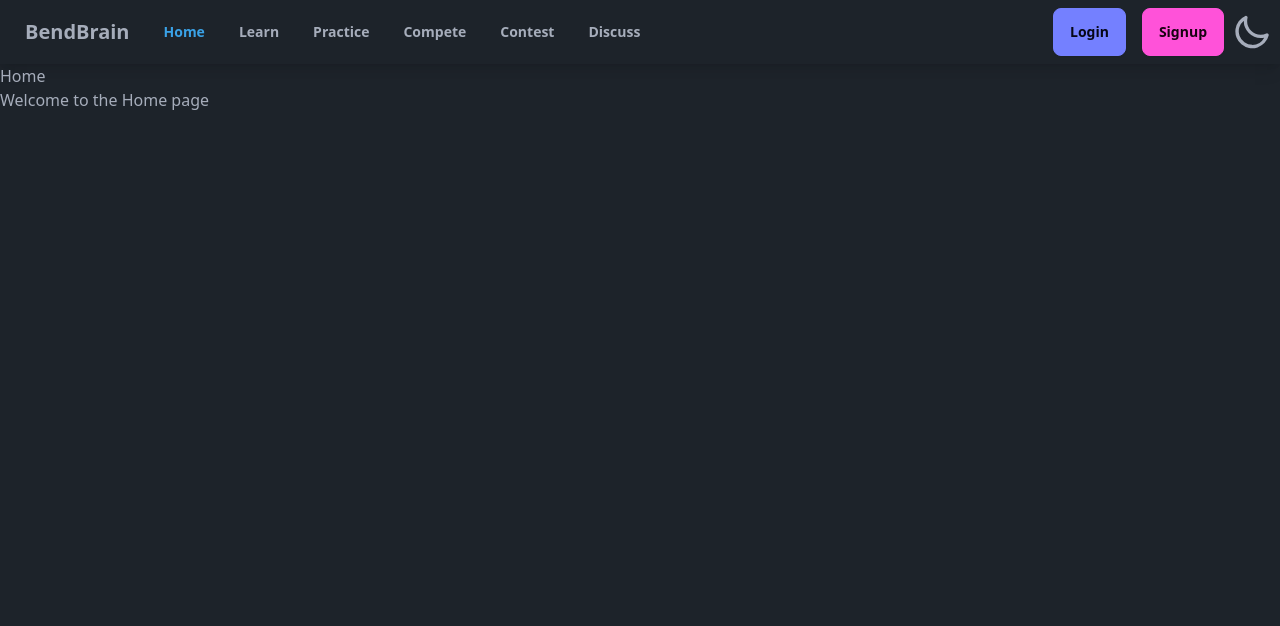
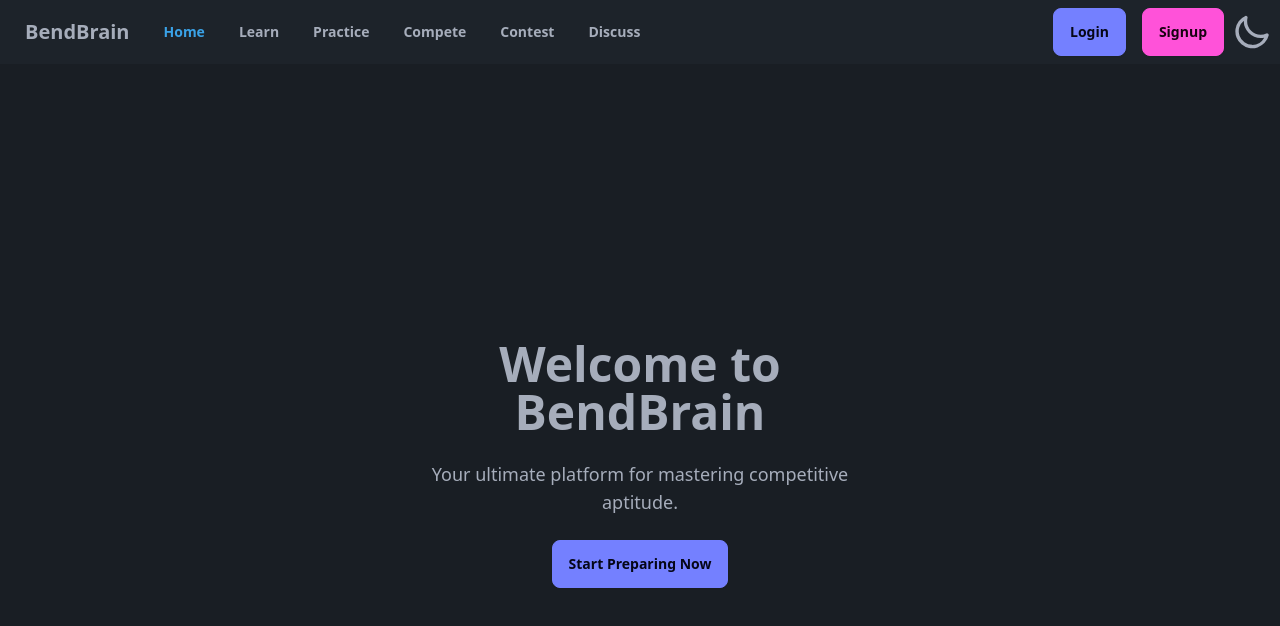
Before and after one commit to stillroshan/BendBrain, a React (Vite) app in the folder frontend/: page / in a window 1280 px wide. Shown: the top 626 px of the page. Built offline with nearby package versions, Linux system fonts and the light colour scheme.

Commit message:
basic homepage

```diff
--- a/frontend/src/pages/Home.jsx
+++ b/frontend/src/pages/Home.jsx
@@ -1,12 +1,59 @@
-
+import { useContext } from 'react'
+import { useNavigate } from 'react-router-dom'
+import { AuthContext } from '../context/AuthContext'
 
 const Home = () => {
-    return (
-        <div>
-            <h1>Home</h1>
-            <p>Welcome to the Home page</p>
+  const { user } = useContext(AuthContext)
+  const navigate = useNavigate()
+
+  // Generic Home Page for non-logged-in users
+  const GuestHomePage = () => (
+    <div className="home-page">
+      <section className="hero min-h-screen bg-base-200">
+        <div className="hero-content text-center">
+          <div className="max-w-md">
+            <h1 className="text-5xl font-bold">Welcome to BendBrain</h1>
+            <p className="py-6 text-lg">
+              Your ultimate platform for mastering competitive aptitude.
+            </p>
+            <a href="/signup">
+              <button className="btn btn-primary">Start Preparing Now</button>
+            </a>
+          </div>
         </div>
-    )
+      </section>
+    </div>
+  )
+
+  // Personalized Home Page for logged-in users
+  const LoggedInHomePage = () => (
+    <div className="home-page">
+      <section className="hero min-h-screen bg-base-200">
+        <div className="hero-content text-center">
+          <div className="max-w-md">
+            <h1 className="text-5xl font-bold">Welcome Back to BendBrain!</h1>
+            <p className="py-6 text-lg">
+              Ready to continue your practice or join the next contest?
+            </p>
+            <div className="flex justify-center space-x-4">
+              <a href="/practice">
+                <button className="btn btn-primary" onClick={() => navigate('/practice')}>Go to Practice</button>
+              </a>
+              <a href="/contest">
+                <button className="btn btn-secondary" onClick={() => navigate('/contest')}>Join a Contest</button>
+              </a>
+            </div>
+          </div>
+        </div>
+      </section>
+    </div>
+  )
+
+  return (
+    <>
+      {user ? <LoggedInHomePage /> : <GuestHomePage />}
+    </>
+  )
 }
 
 export default Home
```
